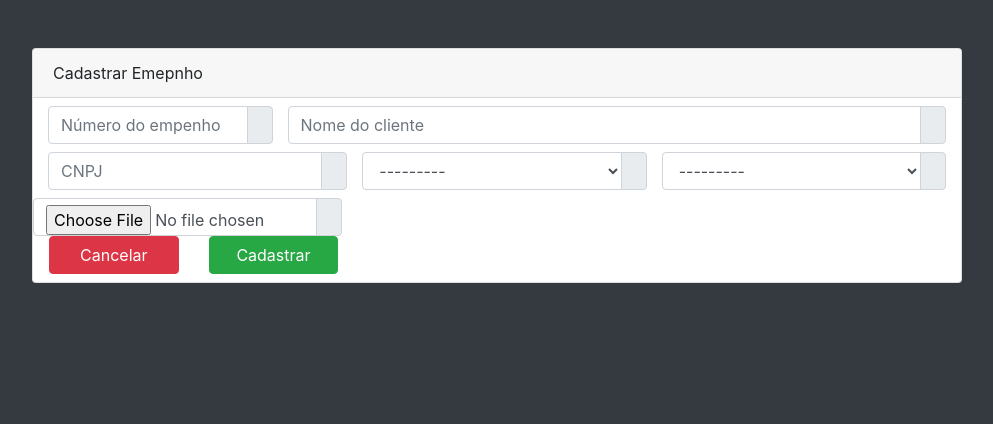
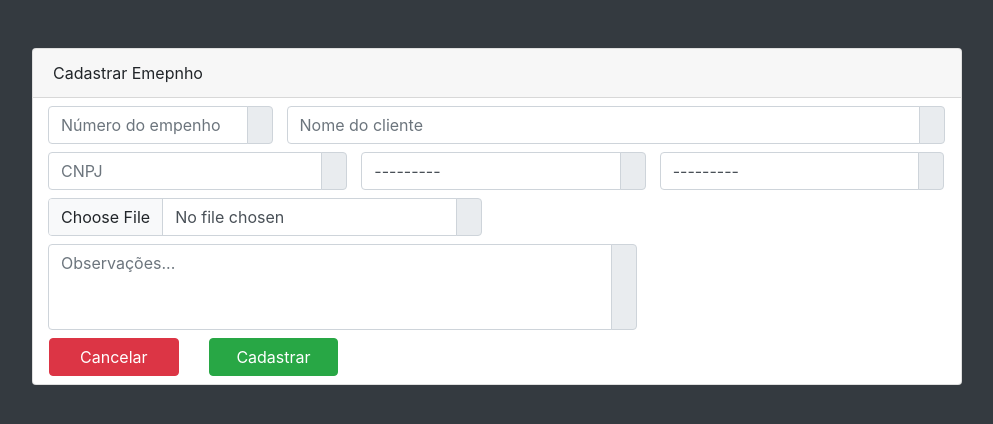
Before and after one commit to GustavoLaureth/projeto, a Django app: page /form/ in a window 1280 px wide. Shown: the part 56-480 px from the top of the page, without its empty margins (143-1136 px from the left). Run offline with Django 3.2, Linux system fonts and the light colour scheme; data that the repository does not hold is empty; some libraries are stand-ins or nearby versions.

Commit message:
add description input

```diff
--- a/cliente/form.py
+++ b/cliente/form.py
@@ -5,7 +5,7 @@ from .models import Cliente
 class ClienteForm(ModelForm):
     class Meta:
         model = Cliente
-        fields = ['numero', 'nome', 'cnpj', 'data_criacao', 'categoria', 'empresa', 'empenho']
+        fields = ['numero', 'nome', 'cnpj', 'data_criacao', 'categoria', 'empresa', 'empenho', 'descricao']
 
     def __init__(self, *args, **kwargs):
         super(ClienteForm, self).__init__(*args, **kwargs)
--- a/cliente/models.py
+++ b/cliente/models.py
@@ -21,6 +21,7 @@ class Cliente(models.Model):
     categoria = models.ForeignKey(Categoria, on_delete=models.DO_NOTHING)
     empresa = models.ForeignKey(Empresa, on_delete=models.DO_NOTHING)
     empenho = models.FileField(upload_to='empenhos/')
+    descricao = models.TextField(blank=True)
 
     def __str__(self):
         return self.nome
--- a/cliente/templates/cliente/form.html
+++ b/cliente/templates/cliente/form.html
@@ -56,8 +56,16 @@
                       </div>
                     </div>
                   </div>
-                  <div class="input-group col-4 p-0" >
+                  <div class="input-group col-6 p-15 mb-2" >
                     {% render_field form.empenho name="empenho" type="file" placeholder="Empenho" autocomplete="off"%}
+                    <div class="input-group-append">
+                      <div class="input-group-text">
+                        <span class="fas fa-envelope"></span>
+                      </div>
+                    </div>
+                  </div>
+                  <div class="input-group col-8 p-15 mb-2" >
+                    {% render_field form.descricao rows="3" style="resize:none;" placeholder="Observações..." type="text" autocomplete="off"%}
                     <div class="input-group-append">
                       <div class="input-group-text">
                         <span class="fas fa-envelope"></span>
--- a/templates/partials/_head.html
+++ b/templates/partials/_head.html
@@ -4,6 +4,8 @@
   <meta name="description" content="">
   <meta name="author" content="">
 
+  <link href="https://cdn.jsdelivr.net/npm/bootstrap@5.3.0-alpha1/dist/css/bootstrap.min.css" rel="stylesheet" integrity="sha384-GLhlTQ8iRABdZLl6O3oVMWSktQOp6b7In1Zl3/Jr59b6EGGoI1aFkw7cmDA6j6gD" crossorigin="anonymous">
+
   <!-- Bootstrap core CSS -->
   <link href="{% static 'vendor/bootstrap/css/bootstrap.min.css' %}" rel="stylesheet">
   <link rel="stylesheet" href="{% static 'vendor/css/style.css' %}">
```
Also changed, not shown: cliente/migrations/0005_cliente_descricao.py (added).
